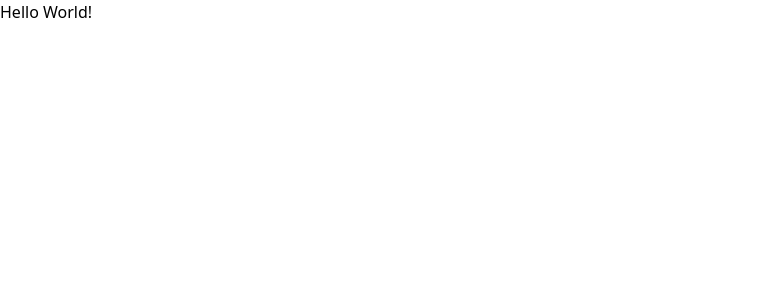
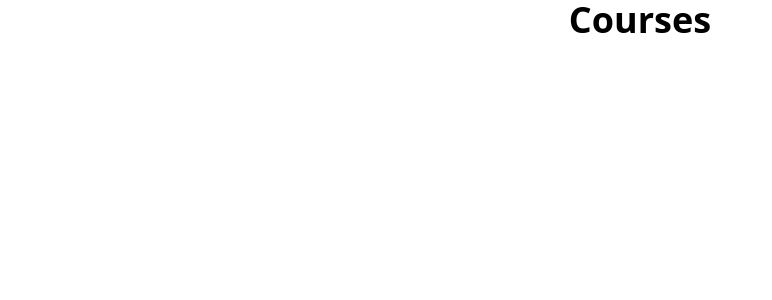
Before and after one commit to Mnigos/conditional-form, a Next.js app: page / in a window 1280 px wide. Shown: the top 300 px of the page, without its empty margins (0-772 px from the left). Built offline with nearby package versions, Linux system fonts and the light colour scheme.

Commit message:
feat(components): create Header

```diff
--- /dev/null
+++ b/components/Header.tsx
@@ -0,0 +1,7 @@
+const Header = () => (
+  <header>
+    <h1 className="text-4xl font-bold">Courses</h1>
+  </header>
+)
+
+export default Header
--- a/pages/api/hello.ts
+++ /dev/null
@@ -1,13 +0,0 @@
-// Next.js API route support: https://nextjs.org/docs/api-routes/introduction
-import type { NextApiRequest, NextApiResponse } from 'next'
-
-type Data = {
-  name: string
-}
-
-export default function handler(
-  req: NextApiRequest,
-  res: NextApiResponse<Data>
-) {
-  res.status(200).json({ name: 'John Doe' })
-}
--- a/pages/index.tsx
+++ b/pages/index.tsx
@@ -1,17 +1,19 @@
 import type { NextPage } from 'next'
 import Head from 'next/head'
 
+import Header from '~/components/Header'
+
 const Home: NextPage = () => {
   return (
-    <div>
+    <div className="wrapper">
       <Head>
-        <title>Create Next App</title>
+        <title>Conditional Form</title>
         <meta name="description" content="Generated by create next app" />
         <link rel="icon" href="/favicon.ico" />
       </Head>
 
-      <main>
-        <h1>Hello World!</h1>
+      <main className="flex justify-center">
+        <Header />
       </main>
     </div>
   )
```
